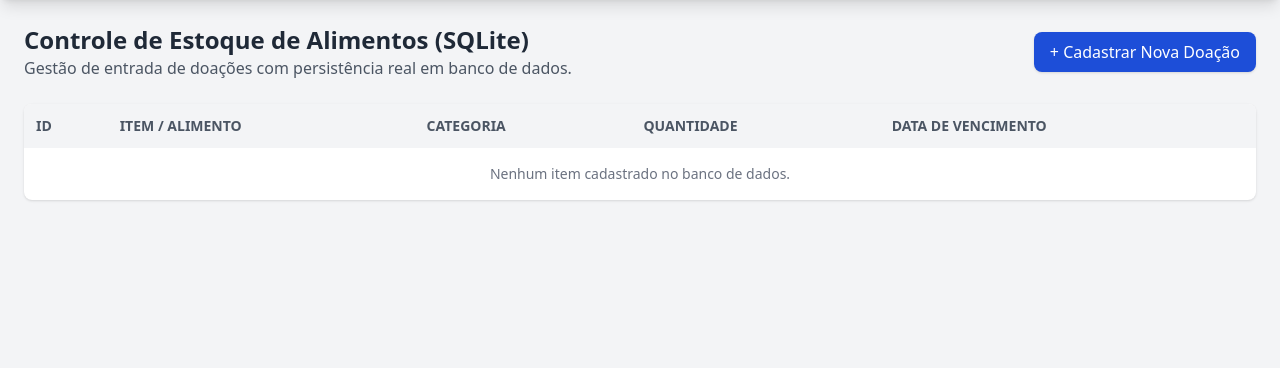
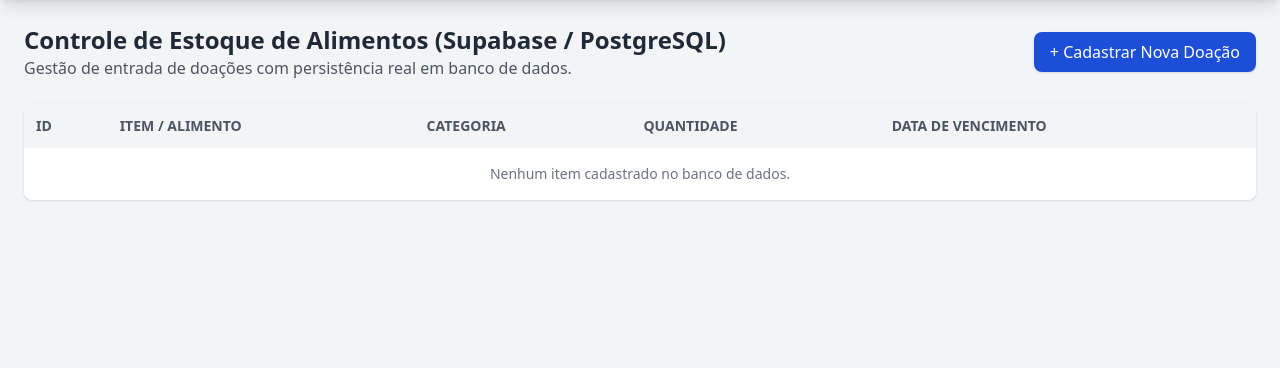
Before and after one commit to RafaelTSa/acao-social-estoque-web, a Flask app: page /estoque in a window 1280 px wide. Shown: the part 52-420 px from the top of the page. Run offline with Flask 3, Linux system fonts and the light colour scheme; data that the repository does not hold is empty; some libraries are stand-ins or nearby versions.

Commit message:
docs: atualiza titulo da pagina para Supabase PostgreSQL

```diff
--- a/templates/estoque.html
+++ b/templates/estoque.html
@@ -3,7 +3,7 @@
 {% block content %}
 <div class="flex justify-between items-center mb-6">
     <div>
-        <h2 class="text-2xl font-bold text-gray-800">Controle de Estoque de Alimentos (SQLite)</h2>
+        <h2 class="text-2xl font-bold text-gray-800">Controle de Estoque de Alimentos (Supabase / PostgreSQL)</h2>
         <p class="text-gray-600">Gestão de entrada de doações com persistência real em banco de dados.</p>
     </div>
     <button onclick="document.getElementById('modal-cadastro').classList.remove('hidden')" class="bg-blue-700 hover:bg-blue-800 text-white font-medium px-4 py-2 rounded-lg shadow">
```
